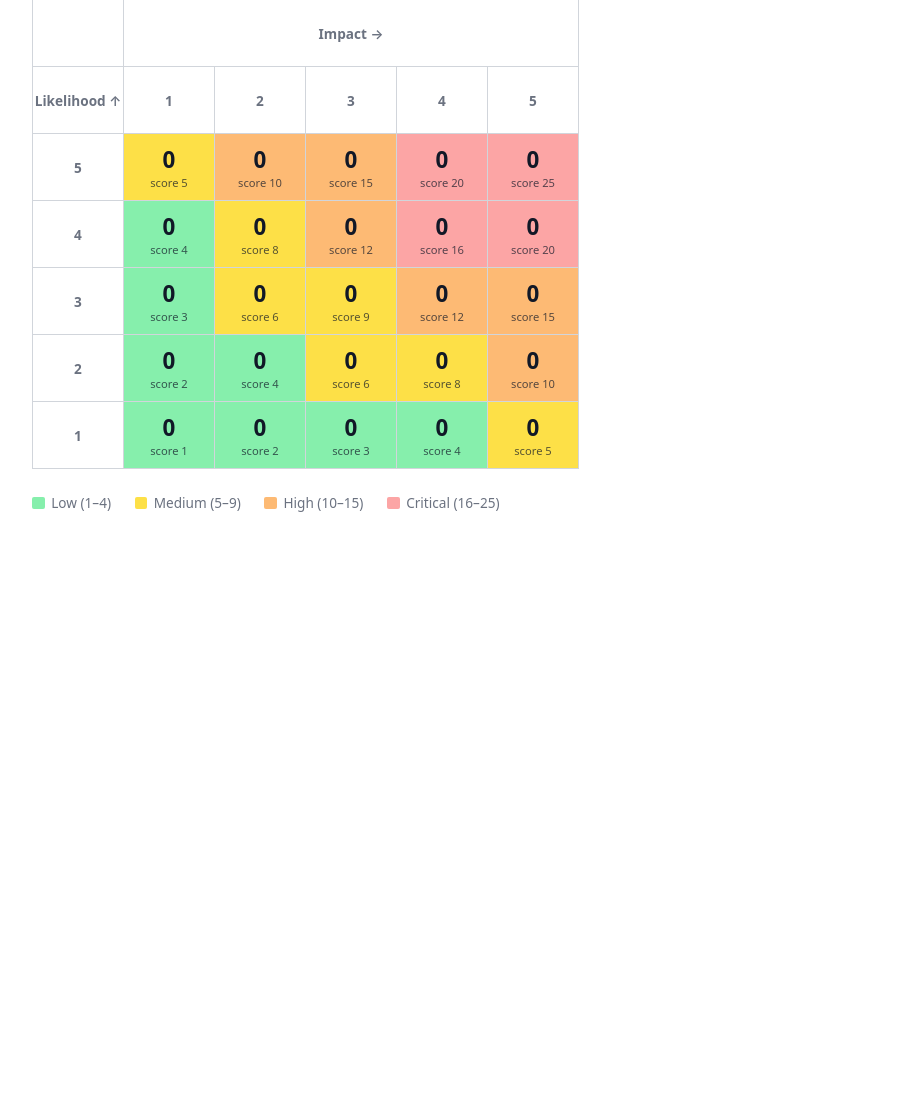
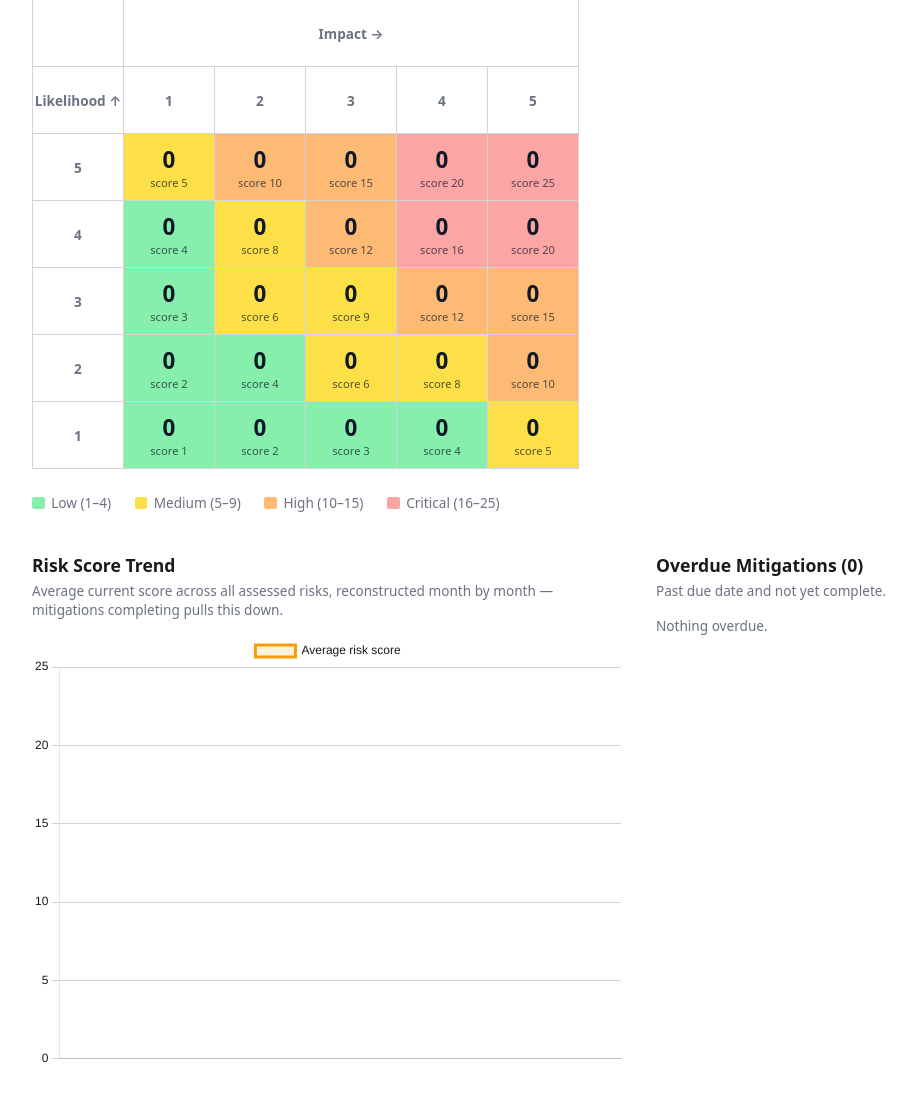
Before and after one commit to sovdevs/risk-register, a Django app: page / in a window 1280 px wide. Shown: the part 207-1308 px from the top of the page, without its empty margins (0-916 px from the left). Before the commit the page ends 719 px from the top, so only its background shows below. Run offline with Django 5.2, Linux system fonts and the light colour scheme; data that the repository does not hold is empty.

Commit message:
Add trend chart and overdue mitigations widget to dashboard (cycle 6)

```diff
--- a/risks/templates/risks/heatmap.html
+++ b/risks/templates/risks/heatmap.html
@@ -69,4 +69,93 @@
   <span><span class="swatch band-high"></span>High (10–15)</span>
   <span><span class="swatch band-critical"></span>Critical (16–25)</span>
 </div>
+
+<div class="dashboard-row">
+  <section class="panel">
+    <h2>Risk Score Trend</h2>
+    <p class="panel-hint">
+      Average current score across all assessed risks, reconstructed
+      month by month — mitigations completing pulls this down.
+    </p>
+    <canvas id="trendChart" height="220"></canvas>
+  </section>
+
+  <section class="panel">
+    <h2>Overdue Mitigations ({{ overdue_mitigations|length }})</h2>
+    <p class="panel-hint">Past due date and not yet complete.</p>
+    {% if overdue_mitigations %}
+    <table class="overdue">
+      <thead>
+        <tr>
+          <th>Risk</th>
+          <th>Treatment</th>
+          <th>Owner</th>
+          <th>Due</th>
+          <th>Overdue by</th>
+        </tr>
+      </thead>
+      <tbody>
+        {% for m in overdue_mitigations %}
+        <tr>
+          <td><a class="row-link" href="/admin/risks/risk/{{ m.risk_id }}/change/">{{ m.risk.title }}</a></td>
+          <td>{{ m.get_treatment_type_display }}</td>
+          <td>{{ m.owner.get_full_name|default:m.owner.username }}</td>
+          <td>{{ m.due_date }}</td>
+          <td>{{ m.days_overdue }} day{{ m.days_overdue|pluralize }}</td>
+        </tr>
+        {% endfor %}
+      </tbody>
+    </table>
+    {% else %}
+    <p class="panel-hint">Nothing overdue.</p>
+    {% endif %}
+  </section>
+</div>
+
+<style>
+  .dashboard-row { display: flex; gap: 2rem; margin-top: 2.5rem; flex-wrap: wrap; align-items: flex-start; }
+  .panel { flex: 1 1 380px; min-width: 0; }
+  .panel h2 { font-size: 1.1rem; margin: 0 0 0.25rem; }
+  .panel-hint { color: var(--muted); font-size: 0.85rem; margin: 0 0 1rem; }
+  table.overdue { border-collapse: collapse; width: 100%; font-size: 0.85rem; }
+  table.overdue th, table.overdue td {
+    border-bottom: 1px solid var(--border); padding: 0.4rem 0.5rem; text-align: left;
+  }
+  table.overdue th { color: var(--muted); font-weight: 600; font-size: 0.7rem; text-transform: uppercase; letter-spacing: 0.03em; }
+  a.row-link { color: inherit; text-decoration: none; }
+  a.row-link:hover { text-decoration: underline; }
+</style>
+
+{{ trend_data|json_script:"trend-data" }}
+<script src="https://cdn.jsdelivr.net/npm/chart.js@4"></script>
+<script>
+  const trendData = JSON.parse(document.getElementById("trend-data").textContent);
+  const isDark = window.matchMedia("(prefers-color-scheme: dark)").matches;
+  const textColor = isDark ? "#f4f4f5" : "#1a1a1a";
+  const gridColor = isDark ? "#3f3f46" : "#d1d5db";
+
+  new Chart(document.getElementById("trendChart"), {
+    type: "line",
+    data: {
+      labels: trendData.labels,
+      datasets: [{
+        label: "Average risk score",
+        data: trendData.scores,
+        borderColor: "#f59e0b",
+        backgroundColor: "rgba(245, 158, 11, 0.15)",
+        spanGaps: true,
+        tension: 0.25,
+        fill: true,
+      }],
+    },
+    options: {
+      responsive: true,
+      plugins: { legend: { labels: { color: textColor } } },
+      scales: {
+        x: { ticks: { color: textColor }, grid: { color: gridColor } },
+        y: { ticks: { color: textColor }, grid: { color: gridColor }, beginAtZero: true, suggestedMax: 25 },
+      },
+    },
+  });
+</script>
 {% endblock %}
--- a/risks/views.py
+++ b/risks/views.py
@@ -1,6 +1,10 @@
+from collections import defaultdict
+from datetime import date
+
 from django.shortcuts import render
+from django.utils import timezone
 
-from .models import Department, Risk, RiskAssessment, RiskCategory
+from .models import Department, Mitigation, Risk, RiskAssessment, RiskCategory
 
 SCORE_BANDS = [
     (4, "low"),
@@ -29,6 +33,60 @@ def _latest_assessments_by_risk():
     for assessment in assessments:
         latest_by_risk.setdefault(assessment.risk_id, assessment)
     return latest_by_risk
+
+
+def _monthly_trend():
+    # Reconstructs the portfolio's average risk score at the end of each
+    # calendar month, using whichever assessment was "current" per risk as
+    # of that month (same latest-as-of-a-point-in-time idea as
+    # _latest_assessments_by_risk, but walked forward through time instead
+    # of collapsed to "now"). This is what makes completed mitigations show
+    # up as the average trending down, not just a snapshot.
+    assessments = list(
+        RiskAssessment.objects.order_by("assessed_date", "id")
+    )
+    if not assessments:
+        return {"labels": [], "scores": []}
+
+    by_month = defaultdict(list)
+    for assessment in assessments:
+        key = (assessment.assessed_date.year, assessment.assessed_date.month)
+        by_month[key].append(assessment)
+
+    today = timezone.localdate()
+    year, month = assessments[0].assessed_date.year, assessments[0].assessed_date.month
+
+    current = {}
+    labels = []
+    scores = []
+    while (year, month) <= (today.year, today.month):
+        for assessment in by_month.get((year, month), []):
+            current[assessment.risk_id] = assessment
+        labels.append(date(year, month, 1).strftime("%b %Y"))
+        scores.append(
+            round(sum(a.score for a in current.values()) / len(current), 2)
+            if current
+            else None
+        )
+        month += 1
+        if month > 12:
+            month = 1
+            year += 1
+
+    return {"labels": labels, "scores": scores}
+
+
+def _overdue_mitigations():
+    today = timezone.localdate()
+    overdue = list(
+        Mitigation.objects.filter(due_date__lt=today)
+        .exclude(status=Mitigation.Status.COMPLETE)
+        .select_related("risk", "owner")
+        .order_by("due_date")
+    )
+    for mitigation in overdue:
+        mitigation.days_overdue = (today - mitigation.due_date).days
+    return overdue
 
 
 def heatmap(request):
@@ -60,6 +118,8 @@ def heatmap(request):
         "grid": grid,
         "total_risks": Risk.objects.count(),
         "assessed_risks": len(latest_by_risk),
+        "trend_data": _monthly_trend(),
+        "overdue_mitigations": _overdue_mitigations(),
     }
     return render(request, "risks/heatmap.html", context)
 
```
Also changed, not shown: SPEC.md (+6 -2 lines), README.md.
